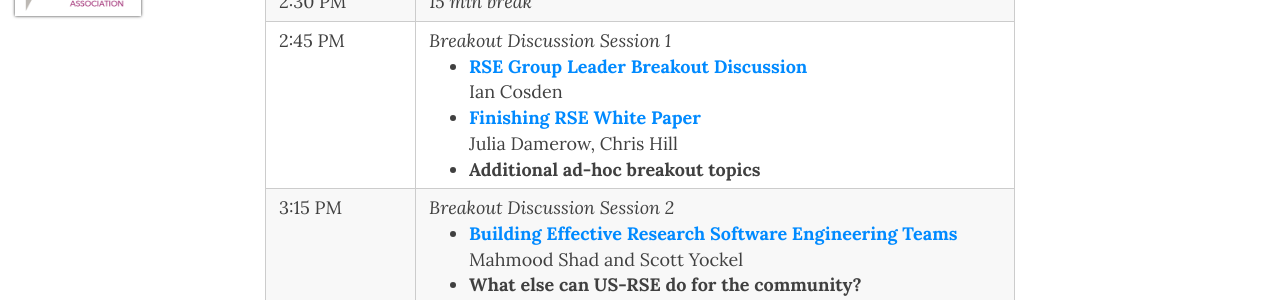
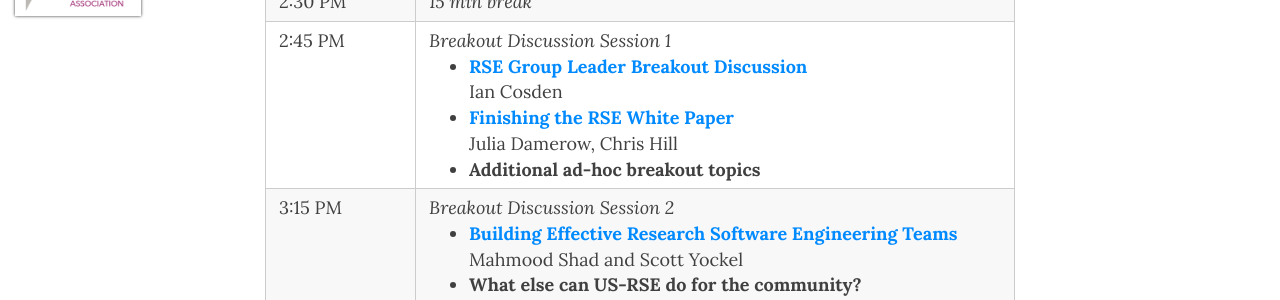
Before and after one commit to USRSE/virtual-workshop-2021, a Jekyll site: the page built from pages/agenda.md, in a window 1280 px wide and 900 px high, scrolled down 2343 px. Shown: the part 154-454 px from the top of the window. Built offline with Jekyll 4.4.1, drawn with Linux system fonts in a browser that asks for light colours; nearby versions of some CDN libraries.

Commit message:
Update agenda.md

```diff
--- a/pages/agenda.md
+++ b/pages/agenda.md
@@ -182,7 +182,7 @@ Moderator: Julia Damerow
         Ian Cosden
       </li>
       <li>
-        <b><a href="{{ site.baseurl }}/abstracts#finishing-rse-white-paper">Finishing RSE White Paper</a></b><br>
+        <b><a href="{{ site.baseurl }}/abstracts#finishing-rse-white-paper">Finishing the RSE White Paper</a></b><br>
         Julia Damerow, Chris Hill
       </li>
       <li>
```
